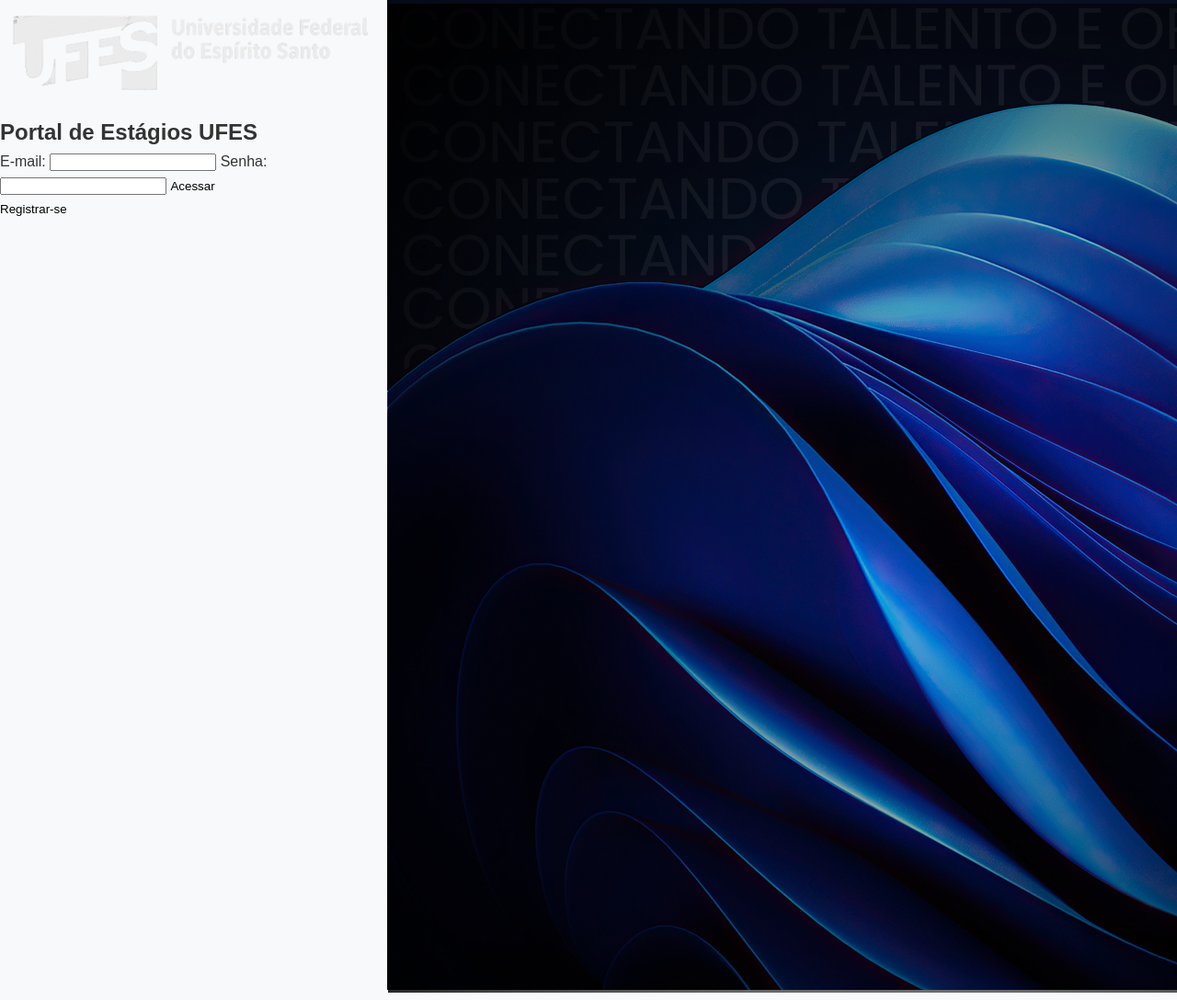
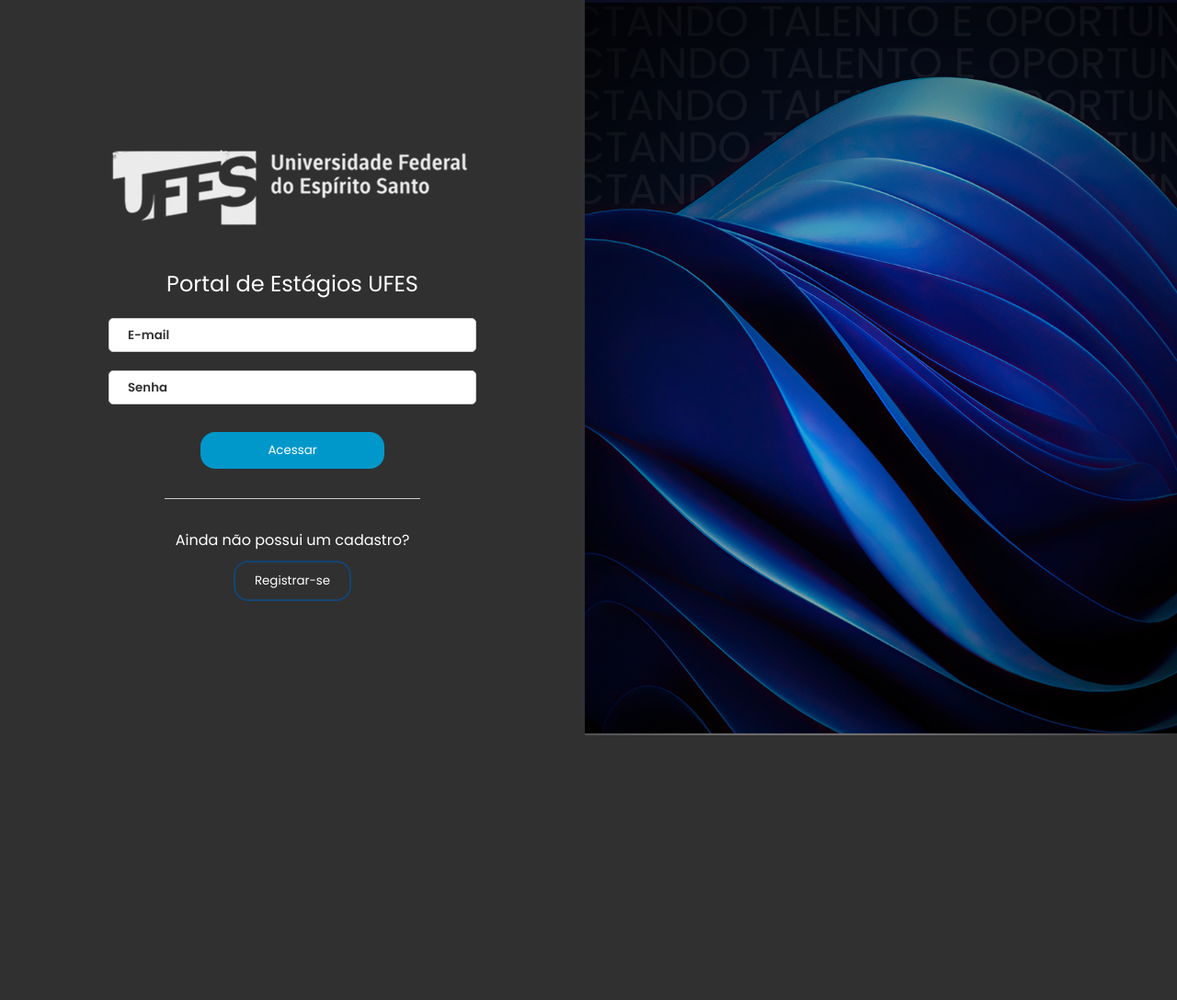
Before and after one commit to kaua-s1lva/portalDeVagasTrabalhoBD, a PHP site: page /html/login_screen.html in a window 1280 px wide; the page is wider, and only the part inside the window is pictured. Shown: that part at 92% size. After the commit the page ends 800 px from the top of that part, so only its background shows below. Run offline with PHP 8.4, Linux system fonts and the light colour scheme.

Commit message:
feature login_screen html/css

```diff
--- a/html/login_screen.html
+++ b/html/login_screen.html
@@ -5,6 +5,12 @@
     <meta name="viewport" content="width=device-width, initial-scale=1.0" />
     <link rel="stylesheet" href="../styles/css_reset.css" />
     <link rel="stylesheet" href="../styles/login_screen.css" />
+    <link rel="preconnect" href="https://fonts.googleapis.com" />
+    <link rel="preconnect" href="https://fonts.gstatic.com" crossorigin />
+    <link
+      href="https://fonts.googleapis.com/css2?family=Poppins:ital,wght@0,100;0,200;0,300;0,400;0,500;0,600;0,700;0,800;0,900;1,100;1,200;1,300;1,400;1,500;1,600;1,700;1,800;1,900&family=Roboto:ital,wght@0,100;0,300;0,400;0,500;0,700;0,900;1,100;1,300;1,400;1,500;1,700;1,900&display=swap"
+      rel="stylesheet"
+    />
     <title>Página de Login</title>
   </head>
   <body>
@@ -16,17 +22,29 @@
         <div class="login-form">
           <h1>Portal de Estágios UFES</h1>
           <form id="loginForm">
-            <label for="username">E-mail:</label>
-            <input type="text" id="username" name="username" required />
-            <label for="password">Senha:</label>
-            <input type="password" id="password" name="password" required />
+            <!-- <label for="username">E-mail:</label> -->
+            <input
+              type="text"
+              id="username"
+              name="username"
+              required
+              placeholder="E-mail"
+            />
+            <!-- <label for="password">Senha:</label> -->
+            <input
+              type="password"
+              id="password"
+              name="password"
+              required
+              placeholder="Senha"
+            />
             <button type="submit">Acessar</button>
           </form>
         </div>
         <!-- Usar  ::before e ::after ??-->
         <span class="line"></span>
-        <div>
-          <p></p>
+        <div class="registration">
+          <p>Ainda não possui um cadastro?</p>
           <button>Registrar-se</button>
         </div>
       </section>
--- a/styles/css_reset.css
+++ b/styles/css_reset.css
@@ -3,25 +3,3 @@
   padding: 0;
   box-sizing: border-box;
 }
-
-ul, ol {
-  list-style: none;
-}
-
-a {
-  text-decoration: none;
-  color: inherit;
-}
-
-button {
-  border: none;
-  background: none;
-  cursor: pointer;
-}
-
-body {
-  font-family: Arial, sans-serif;
-  line-height: 1.6;
-  color: #333;
-  background-color: #f8f9fa;
-}
--- a/styles/login_screen.css
+++ b/styles/login_screen.css
@@ -1,4 +1,133 @@
+body {
+  font-family: 'Poppins', 'Roboto', sans-serif;
+  background-color: #f0f0f0;
+  display: flex;
+  justify-content: center;
+  align-items: center;
+  height: 100vh;
+  margin: 0;
+}
+
 main {
-  display: grid;
-  grid-template-columns: 1fr 1fr;
+  display: flex;
+  width: 100%;
+  height: 100vh;
+  background-color: #fff;
 }
+
+.login-section {
+  flex: 0 0 636px;
+  padding: 40px;
+  display: flex;
+  flex-direction: column;
+  align-items: center;
+  justify-content: center;
+  text-align: center;
+  background-color: #303030;
+  color: white;
+}
+
+.login-logo img {
+  width: 100%;
+  margin-bottom: 20px;
+}
+
+.login-form {
+  width: 100%;
+  max-width: 400px;
+}
+
+.login-form h1 {
+  font-size: 24px;
+  margin-bottom: 20px;
+  font-weight: 400;
+}
+
+.login-form label {
+  display: block;
+  font-size: 14px;
+  margin-bottom: 5px;
+  text-align: left;
+}
+
+.login-form input {
+  width: 100%;
+  padding: 10px;
+  margin-bottom: 10px;
+  border: 1px solid #ccc;
+  border-radius: 5px;
+  margin-bottom: 20px;
+}
+
+.login-form input::placeholder {
+  font-family: 'Poppins', 'Roboto', sans-serif;
+  font-weight: 600;
+  color: #303030;
+  padding-left: 10px;
+}
+
+.login-form button {
+  text-decoration: none;
+  font-family: 'Poppins', 'Roboto', sans-serif;;
+  width: 50%;
+  padding: 10px;
+  background-color: #0098CB;
+  color: white;
+  border: none;
+  border-radius: 1rem;
+  cursor: pointer;
+  margin-top: 10px;
+}
+
+.login-form button:hover {
+  background-color: #0056b3;
+}
+
+.line {
+  width: 50%;
+  height: 1px;
+  background-color: #ccc;
+  margin: 2rem 0rem;
+}
+
+.login-section div {
+  text-align: center;
+}
+
+.registration button {
+  text-decoration: none;
+  font-family: 'Poppins', 'Roboto', sans-serif;;
+  width: 50%;
+  padding: 10px;
+  background-color: #303030;
+  color: white;
+  border: 2px solid #144575;
+  border-radius: 1rem;
+  cursor: pointer;
+  margin-top: 10px;
+}
+
+/* .login-section div button {
+  background-color: transparent;
+  color: #007bff;
+  border: none;
+  cursor: pointer;
+} */
+
+/* .login-section div button:hover {
+  text-decoration: underline;
+} */
+
+.op-art {
+  flex: 1;
+  display: flex;
+  align-items: center;
+  justify-content: center;
+  background-image: url('../assets/login_screen_image.png');
+  background-size: cover;
+  background-position: center;
+}
+
+.op-art img {
+  display: none;
+}
```
